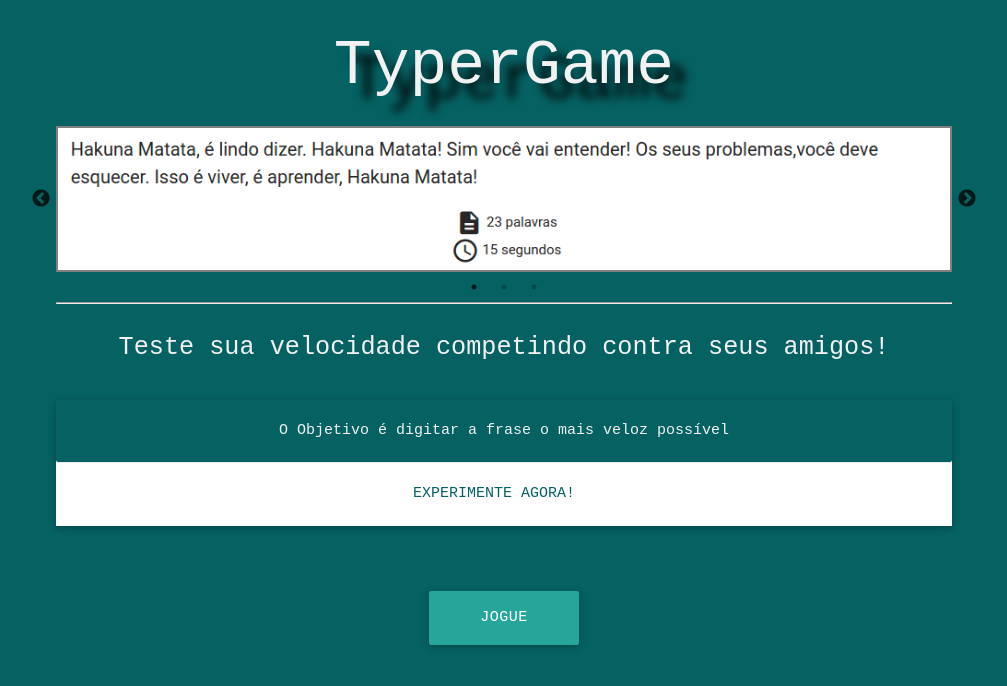
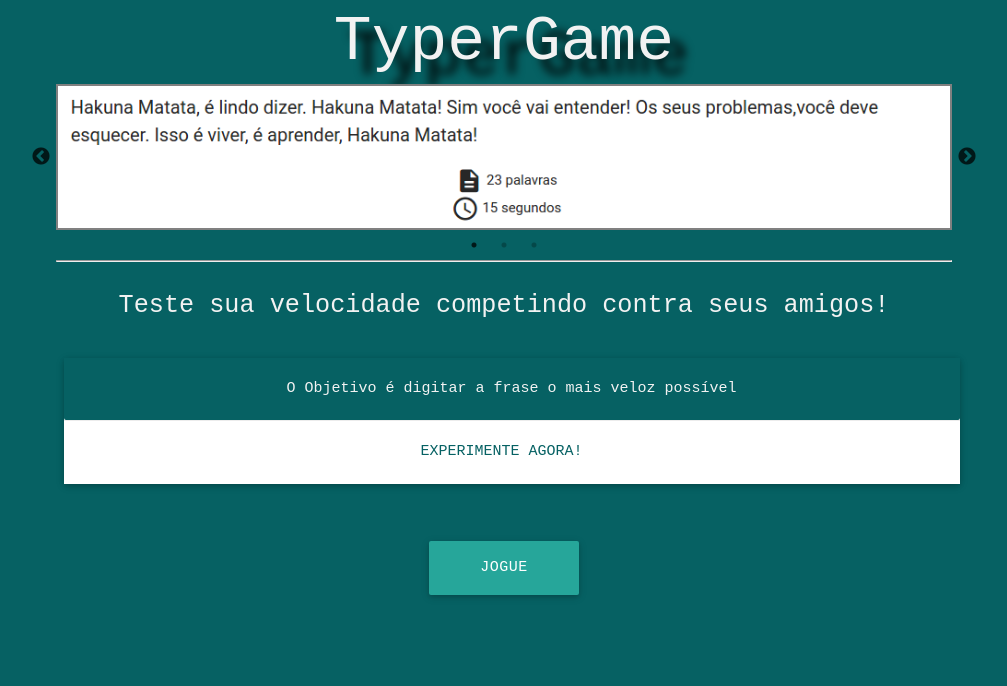
Before and after one commit to brunom764/TyperGame, a plain HTML site: page public/index.html in a window 1280 px wide. Shown: the whole page, without its empty margins (136-1143 px from the left). Drawn offline with Linux system fonts and the light colour scheme.

Commit message:
Update index.css

```diff
--- a/public/css/index.css
+++ b/public/css/index.css
@@ -6,6 +6,7 @@
 
 .tituloPrincipal{
     text-shadow:15px 15px 10px black;
+    margin: .5rem;
 }
 
 .card{
@@ -13,6 +14,7 @@
 	vertical-align: top;
 	width: 100%;
 	text-align: center;
+	margin: .5rem;
 }
 
 .card-text{
```
